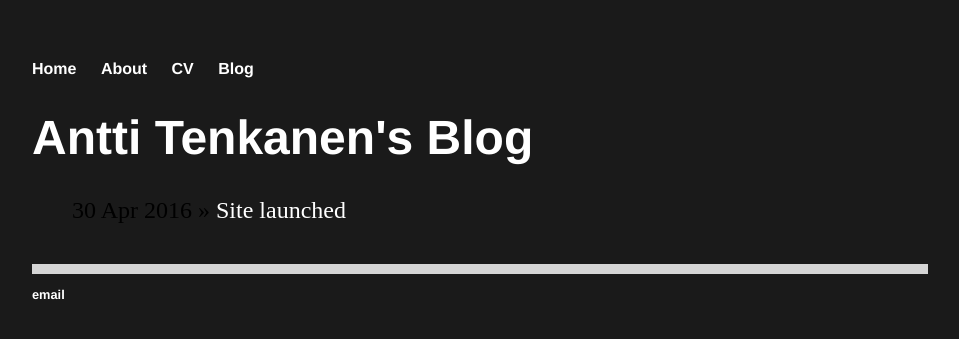
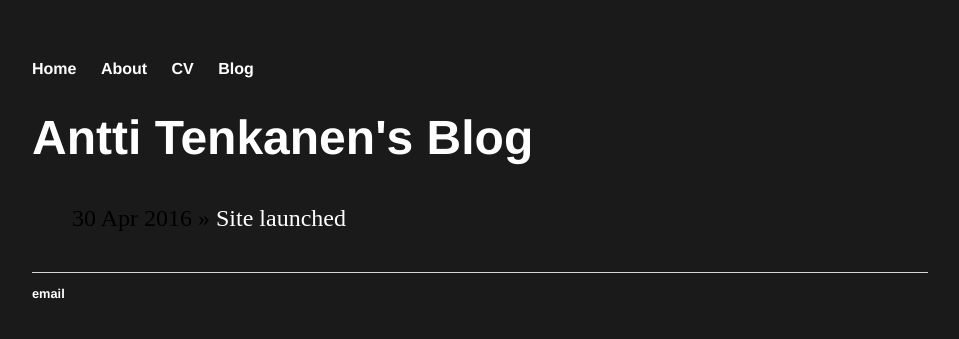
Before and after one commit to plantecophys/plantecophys, a Jekyll site: the page built from blog/index.html, in a window 1280 px wide. Shown: the top 339 px of the page, without its empty margins (160-1119 px from the left). Built offline with Jekyll 4.4.1, drawn with Linux system fonts in a browser that asks for light colours.

Commit message:
Update main.css

```diff
--- a/css/main.css
+++ b/css/main.css
@@ -31,12 +31,12 @@ p {
     color: #ffffff;
 }
 footer {
-    border-top: 10px solid #d5d5d5;
+    border-top: 1px solid #d5d5d5;
     font-size: .8em;
 }
 
 ul.posts {
-    margin: 20px auto 40px;
+    margin: 40px auto 40px;
     font-size: 1.5em;
 }
 
```
